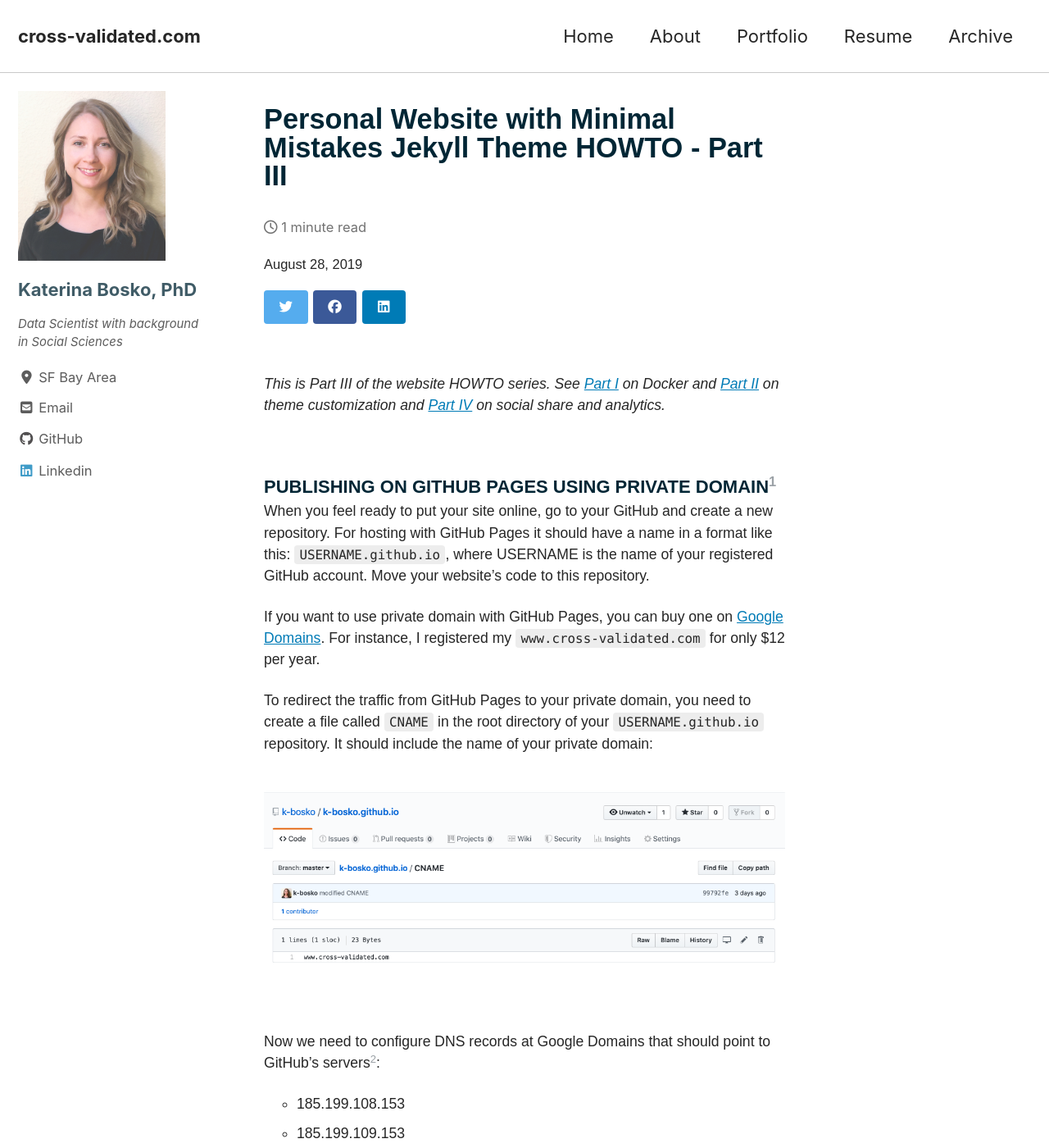
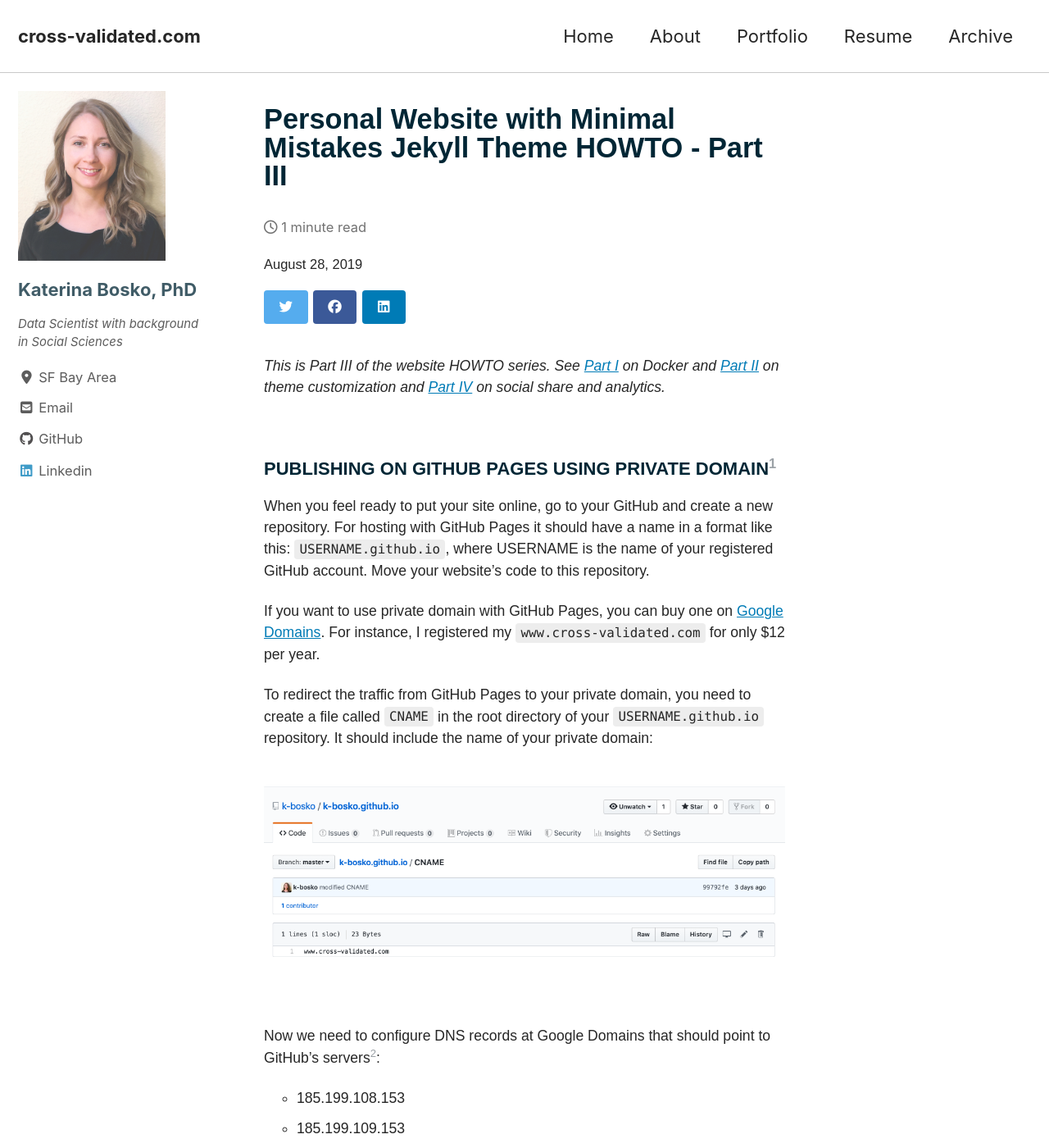
Before and after one commit to k-bosko/k-bosko.github.io, a Jekyll site: the page built from _posts/2019-08-30-Personal-website-with-Minimal-Mistakes-Jekyll-Theme-HOWTO-Part-III.md, in a window 1280 px wide and 1400 px high. Shown: the whole window at 82% size. Built offline with Jekyll 4.4.1, drawn with Linux system fonts in a browser that asks for light colours; cached includes are drawn as plain includes; nearby versions of some CDN libraries; comment, search, counter and statistics services are not loaded.

Commit message:
changed color of notice--primary to gray. tweked margin in titles

```diff
--- a/_sass/minimal-mistakes/_base.scss
+++ b/_sass/minimal-mistakes/_base.scss
@@ -27,7 +27,7 @@
 h4,
 h5,
 h6 {
-  margin: 0 0 0;
+  margin: 0.7em 0 0.7em;
   line-height: 1.4;
   font-family: $header-font-family;
   font-weight: bold;
--- a/_sass/minimal-mistakes/_notices.scss
+++ b/_sass/minimal-mistakes/_notices.scss
@@ -11,7 +11,7 @@
  */
 
 @mixin notice($notice-color) {
-  margin: 2em 0 !important;  /* override*/
+  margin: 1.5em 0 !important;  /* override*/
   padding: 1em;
   color: $dark-gray;
   font-family: Palatino, “Palatino Linotype”, serif;
@@ -72,7 +72,7 @@
 /* Primary notice */
 
 .notice--primary {
-  @include notice($primary-color);
+  @include notice($gray);
 }
 
 /* Info notice */
--- a/_sass/minimal-mistakes/_page.scss
+++ b/_sass/minimal-mistakes/_page.scss
@@ -72,7 +72,7 @@
 }
 
 .page__content {
-  margin-top: 2.5em;
+  margin-top: 1.5em;
   h2 {
     padding-bottom: 0.5em;
     border-bottom: 1px solid $border-color;
```
